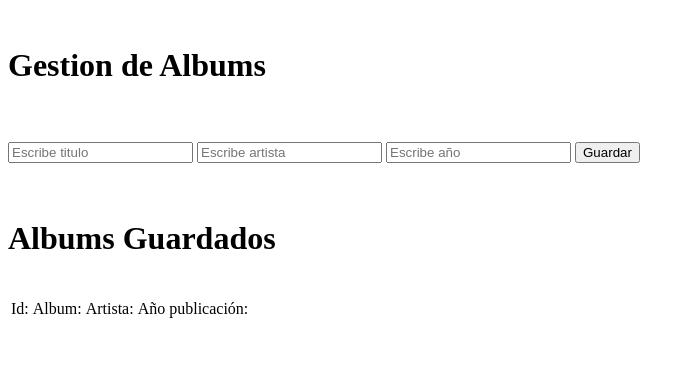
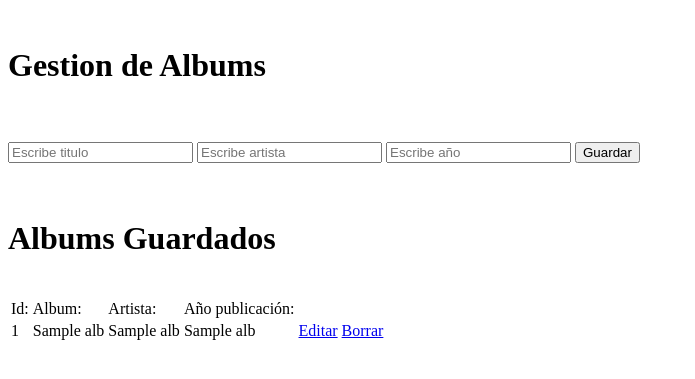
Before and after one commit to UrielRmz2311/POO181, a Flask app: template FlaskPract5/templates/index.html in a window 1280 px wide. Shown: the top 379 px of the page, without its empty margins (0-695 px from the left). Run offline with Flask 3, Linux system fonts and the light colour scheme; the template is opened without the code that fills it: most values are stand-ins (such as "Sample title", 1, 10 or a date in 2020); some libraries are stand-ins or nearby versions.

Commit message:
Pract7: Select Albums y tabla en la Vista

```diff
--- a/FlaskPract5/app.py
+++ b/FlaskPract5/app.py
@@ -23,7 +23,7 @@ def index():
     CC.execute('select * from albums')
     conAlbums= CC.fetchall()
     print(conAlbums)
-    return render_template('index.htm', listalbums=conAlbums)
+    return render_template('index.html', listalbums=conAlbums)
 
 # ruta http:localhost:500/guardar tipo POST para Insert
 @app.route('/guardar', methods=['POST'] )
--- a/FlaskPract5/templates/index.html
+++ b/FlaskPract5/templates/index.html
@@ -34,22 +34,25 @@
     <br>
     <table>
         <thead>
-            <tr>
-                <td>
-                    Id:
-                </td>
-                <td>
-                    Album:
-                </td>
-                <td>
-                    Artista:
-                </td>
-                <td>
-                    Año publicación:
-                </td>
+            <tr><td> Id: </td>
+                <td> Album: </td>
+                <td> Artista: </td>
+                <td> Año publicación:</td>
             </tr>
         </thead>
         <tbody>
+            {% for alb in listalbums%}
+                <tr>
+                    <td>{{alb.0}}</td>
+                    <td>{{alb.1}}</td>
+                    <td>{{alb.2}}</td>
+                    <td>{{alb.3}}</td>
+                    <td>
+                        <a href=#> Editar</a>
+                        <a href=#> Borrar</a>
+                    </td>
+                </tr>
+            {%endfor%}
         </tbody>
     </table>
 </body>
```
